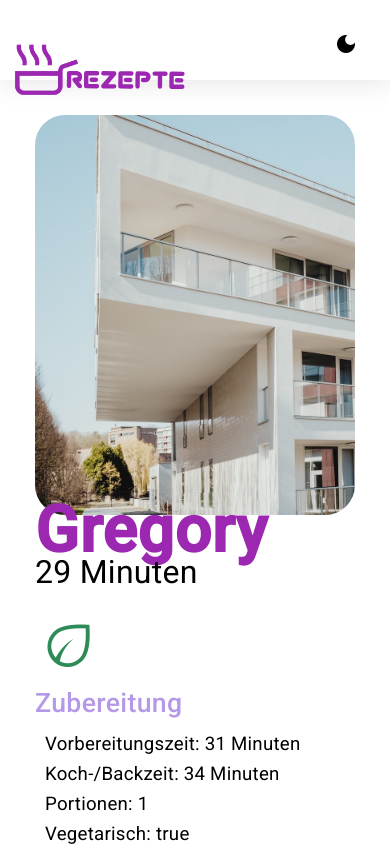
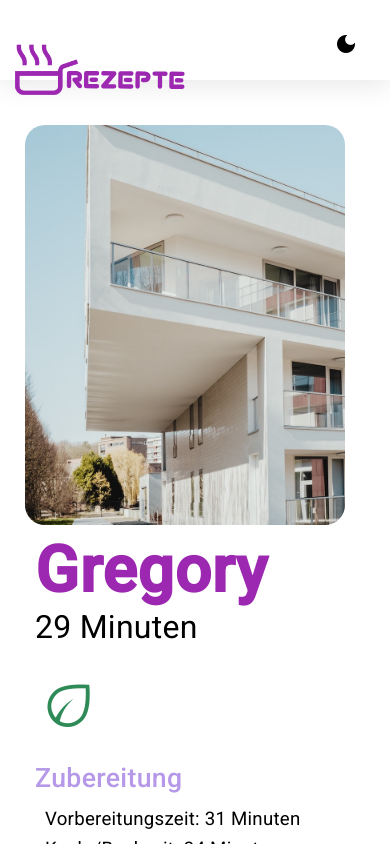
Before and after one commit to CyanideLion/RezeptWebApp, an Angular app: page /details/1 in a window 390 px wide. Shown: the top 844 px of the page. Built offline with nearby package versions, Linux system fonts and the light colour scheme.

Commit message:
Added margins and paddings for better experience on mobile

```diff
--- a/src/app/details/details.component.css
+++ b/src/app/details/details.component.css
@@ -1,17 +1,19 @@
-/* src/app/details/details.component.css */
-
 .listing-photo {
+  padding: 10px;
   height: auto;
   width: 20%;
   object-fit: cover;
   border-radius: 30px;
   float: right;
+  margin-bottom: 20px;
 }
 
 .listing-heading {
+  padding-top: var(--content-padding);
   font-size: 48pt;
   font-weight: bold;
-  margin-bottom: 15px;
+  margin-top: 20px;
+  margin-bottom: 20px;
   color: var(--primary-color);
 }
 
@@ -21,14 +23,17 @@
 
 
 .durationTotal {
+  padding-top: var(--content-padding);
   font-size: 24pt;
-  margin-bottom: 15px;
+  margin-top: 20px;
+  margin-bottom: 20px;
   color: var(--text-color);
 }
 
 .listing-features > .section-heading {
   color: var(--secondary-color);
   font-size: 20pt;
+  margin-top: 15px;
   margin-bottom: 15px;
 }
 
```
